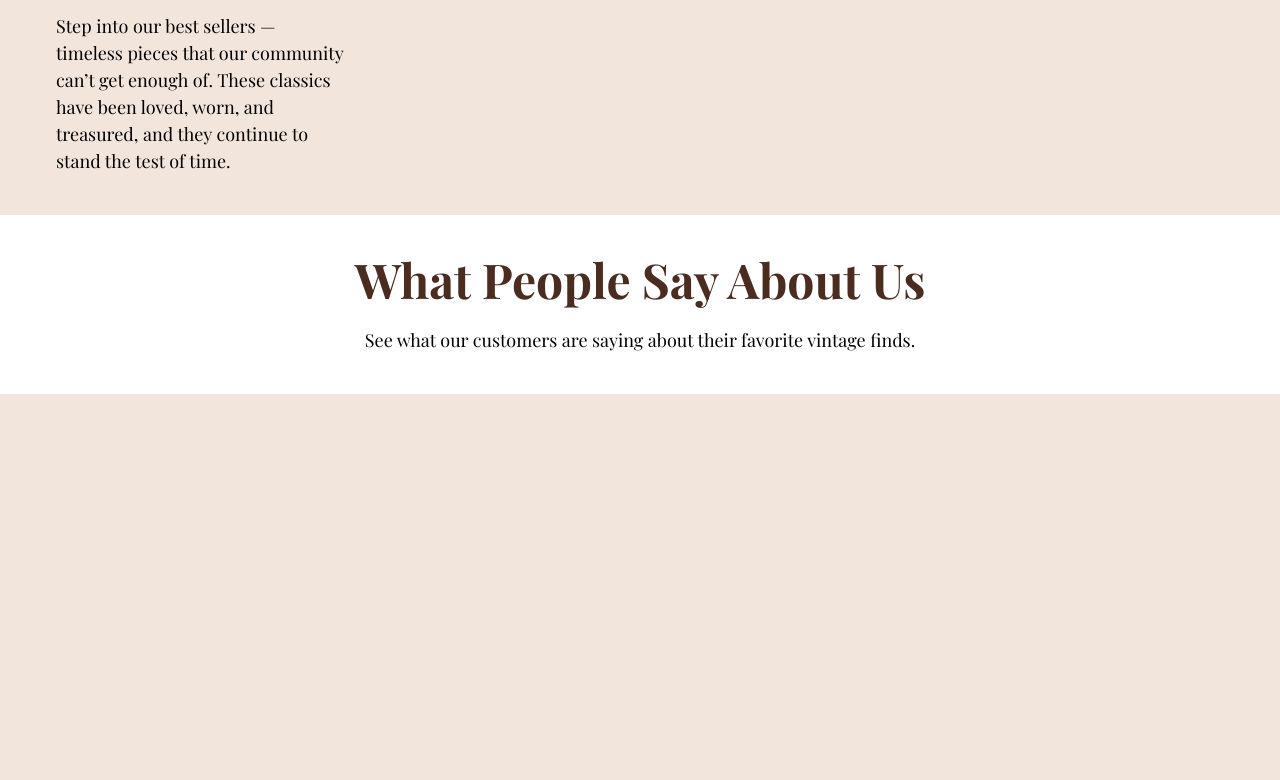
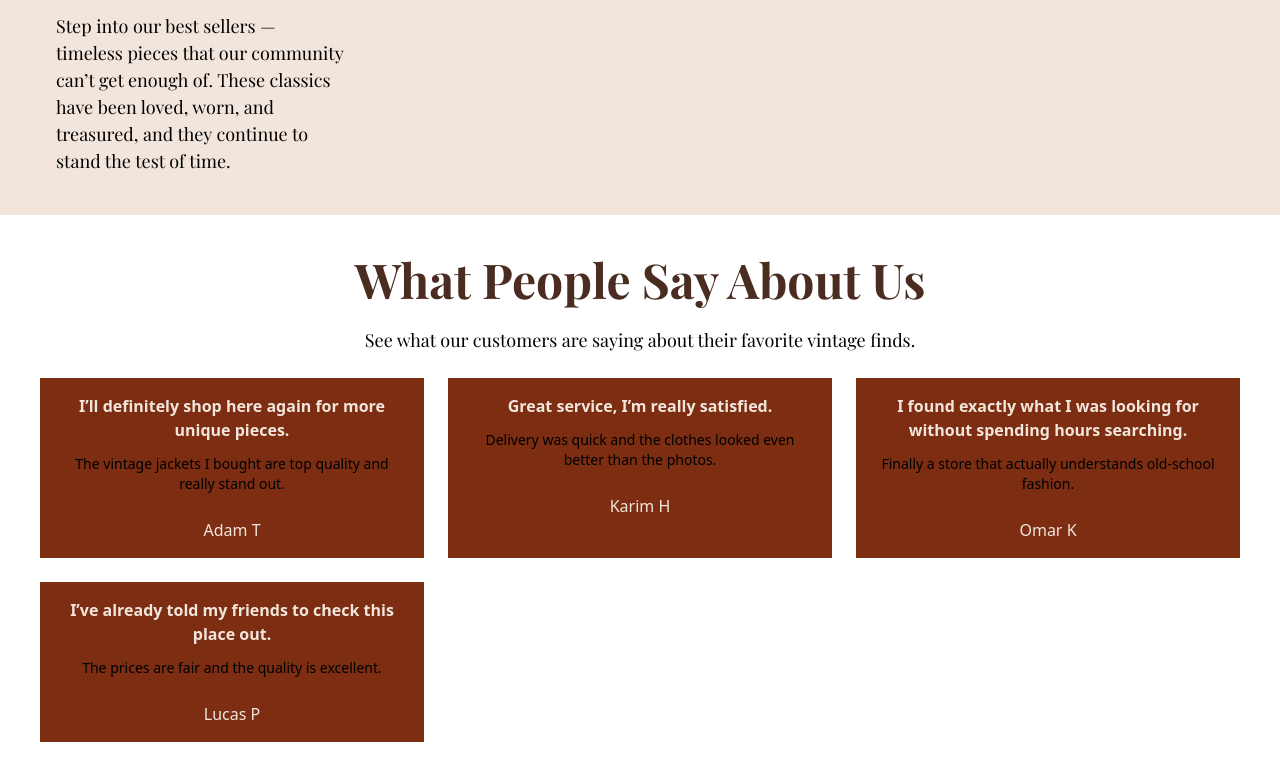
Before and after one commit to zaki-him/Vintara, a React (Vite) app in the folder frontend/: page / in a window 1280 px wide. Shown: the part 1619-2399 px from the top of the page. Before the commit the page ends 2013 px from the top, so only its background shows below. Built offline with nearby package versions, Linux system fonts and the light colour scheme; a web font is replaced by a local one.

Commit message:
Completed the customor's opinion section (The card will have futur updates)

```diff
--- a/frontend/src/assets/assets.ts
+++ b/frontend/src/assets/assets.ts
@@ -27,4 +27,26 @@ export const collections = [
   },
 ]
 
-export const peopleReviews = []
+export const peopleReviews = [
+  {
+    name: 'Adam T',
+    review: 'The vintage jackets I bought are top quality and really stand out.',
+    feedback: 'I’ll definitely shop here again for more unique pieces.'
+
+  },
+  {
+    name: 'Karim H',
+    review: 'Delivery was quick and the clothes looked even better than the photos.',
+    feedback: 'Great service, I’m really satisfied.'
+  },
+  {
+    name: 'Omar K',
+    review: 'Finally a store that actually understands old-school fashion.',
+    feedback: 'I found exactly what I was looking for without spending hours searching.'
+  },
+  {
+    name: 'Lucas P',
+    review: 'The prices are fair and the quality is excellent.',
+    feedback: 'I’ve already told my friends to check this place out.'
+  },
+]
--- a/frontend/src/components/ReviewCard.tsx
+++ b/frontend/src/components/ReviewCard.tsx
@@ -11,9 +11,14 @@ interface ReviewProps {
   review: Review
 }
 
-const ReviewCard: React.FC<ReviewProps> = (review) => {
+const ReviewCard: React.FC<ReviewProps> = ({review}) => {
   return (
-    <div>ReviewCard</div>
+    <div className='p-4 flex flex-col items-center gap-3 bg-wine'>
+      <h3 className='font-bold text-center text-creme'>{review.feedback}</h3>
+      <p className='text-sm text-center'>{review.review}</p>
+      <img src={review.img} alt="" />
+      <p className='text-creme'>{review.name}</p>
+    </div>
   )
 }
 
--- a/frontend/src/pages/Home.tsx
+++ b/frontend/src/pages/Home.tsx
@@ -91,12 +91,14 @@ const Home: React.FC = () => {
         <div></div>
       </section>
 
-      <section className="flex flex-col items-center gap-6 bg-white py-10">
+      <section className="flex flex-col items-center gap-6 bg-white py-10 px-10">
           <h1 className="font-playfair text-2xl sm:text-3xl md:text-4xl lg:text-5xl font-bold text-coco">What People Say About Us</h1>
           <p className="text-[16px] md:text-[18px] font-playfair">See what our customers are saying about their favorite vintage finds.</p>
-          {peopleReviews.map((review, index) => (
-            <ReviewCard review={review} key={index}/>
-          ))}
+          <div className="grid grid-cols-1 sm:grid-cols-2 lg:grid-cols-3 gap-6">
+            {peopleReviews.map((review, index) => (
+              <ReviewCard review={review} key={index}/>
+            ))}
+          </div>
       </section>
     </>
   );
```
